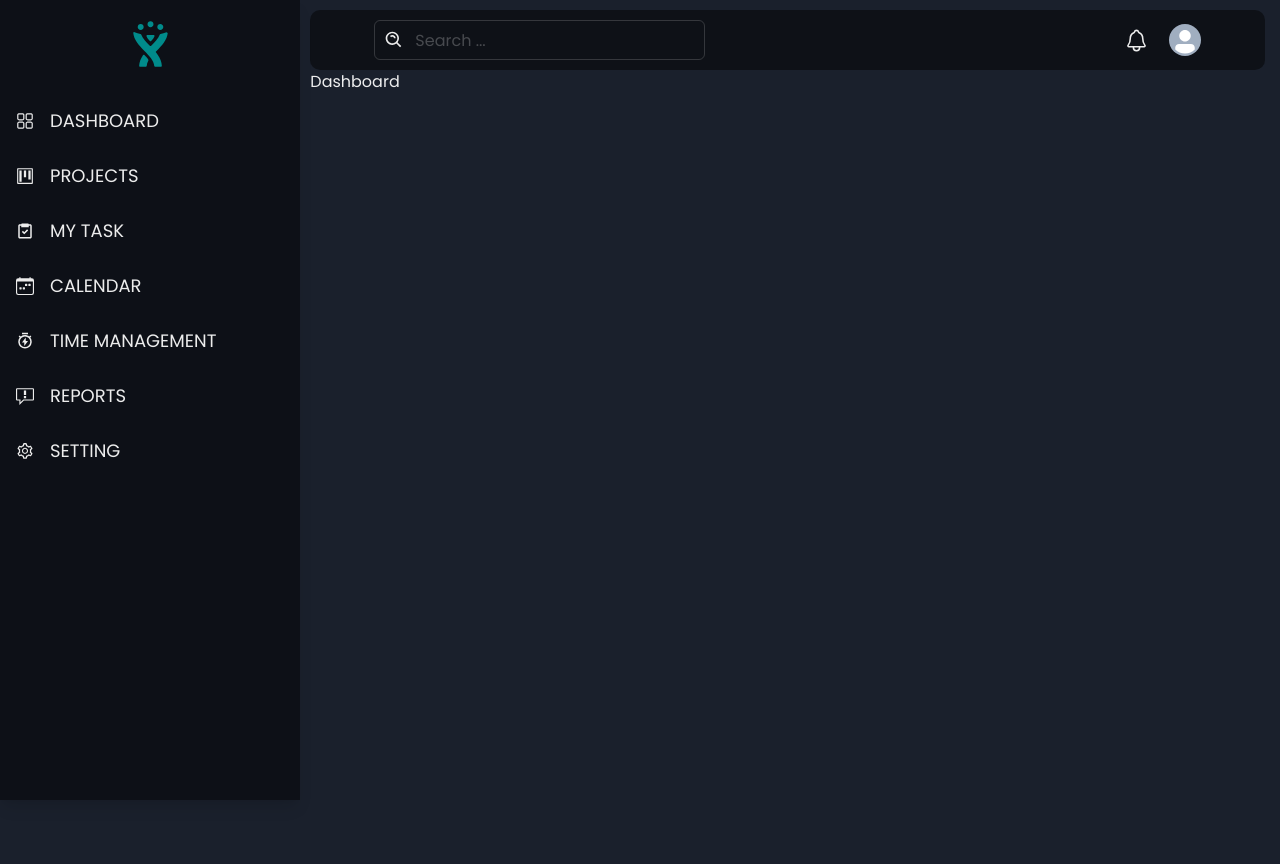
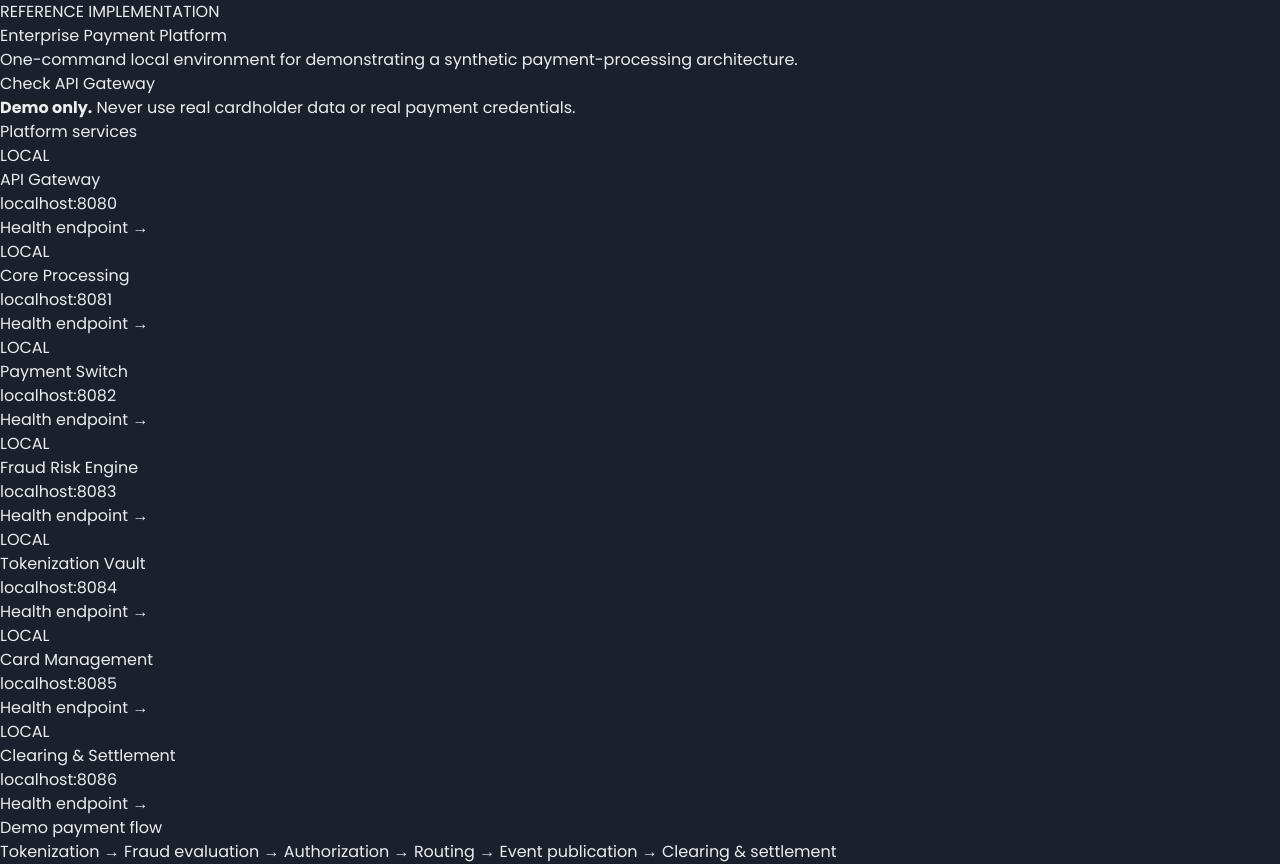
Before and after one commit to sujaytumu/enterprise-work-platform, a React (Create React App) app in the folder client/: page / in a window 1280 px wide. Before the commit the page ends 800 px from the top, so only its background shows below. Built offline with nearby package versions, Linux system fonts and the light colour scheme.

Commit message:
feat(ui): replace unrelated task UI with payment platform dashboard

```diff
--- a/client/src/App.js
+++ b/client/src/App.js
@@ -1,23 +1,47 @@
 import "./App.css";
-import { BrowserRouter, Routes, Route } from "react-router-dom";
-import {Auth, Home, ProjectDetails, Projects, Tasks, UpdateProject} from "./pages";
 
+const services = [
+  ["API Gateway", "8080", "/actuator/health"],
+  ["Core Processing", "8081", "/actuator/health"],
+  ["Payment Switch", "8082", "/actuator/health"],
+  ["Fraud Risk Engine", "8083", "/actuator/health"],
+  ["Tokenization Vault", "8084", "/actuator/health"],
+  ["Card Management", "8085", "/actuator/health"],
+  ["Clearing & Settlement", "8086", "/actuator/health"]
+];
 
 function App() {
-    return (
-        <BrowserRouter>
-            <Routes>
-                <Route path="/" element={<Home />} />
-                <Route path="/auth" element={<Auth />} />
-                {/* project  */}
-                <Route path="/projects" element={<Projects />} />
-                <Route path="/project/:id" element={<ProjectDetails />} />
-                <Route path="/project/update/:id" element={<UpdateProject />} />
-                {/* task  */}
-                <Route path="/task" element={<Tasks />} />
-            </Routes>
-        </BrowserRouter>
-    );
+  const openGateway = () => window.open("http://localhost:8080/actuator/health", "_blank");
+  return (
+    <main className="dashboard">
+      <section className="hero">
+        <span className="eyebrow">REFERENCE IMPLEMENTATION</span>
+        <h1>Enterprise Payment Platform</h1>
+        <p>One-command local environment for demonstrating a synthetic payment-processing architecture.</p>
+        <button onClick={openGateway}>Check API Gateway</button>
+      </section>
+      <section className="notice">
+        <strong>Demo only.</strong> Never use real cardholder data or real payment credentials.
+      </section>
+      <section>
+        <h2>Platform services</h2>
+        <div className="grid">
+          {services.map(([name, port, health]) => (
+            <article className="card" key={name}>
+              <div className="status">LOCAL</div>
+              <h3>{name}</h3>
+              <p>localhost:{port}</p>
+              <a href={"http://localhost:" + port + health} target="_blank" rel="noreferrer">Health endpoint →</a>
+            </article>
+          ))}
+        </div>
+      </section>
+      <section className="flow">
+        <h2>Demo payment flow</h2>
+        <p>Tokenization → Fraud evaluation → Authorization → Routing → Event publication → Clearing & settlement</p>
+      </section>
+    </main>
+  );
 }
 
 export default App;
```
